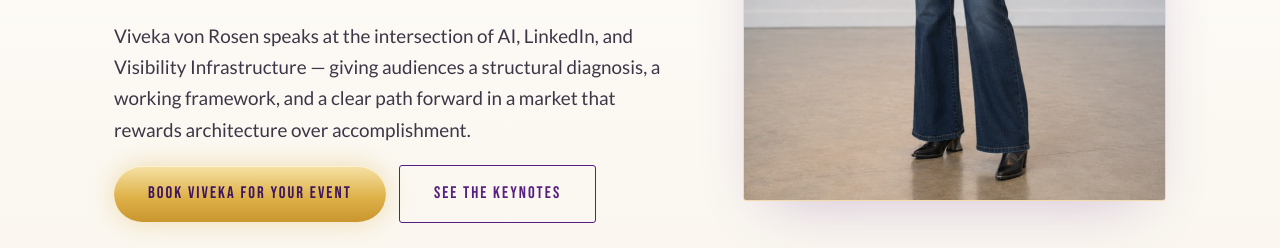
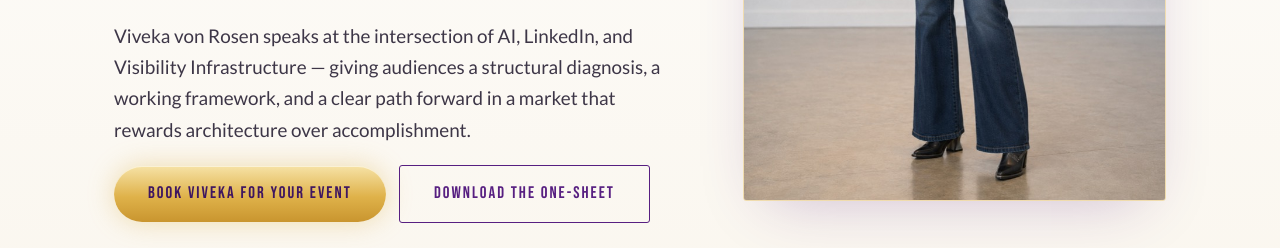
Before and after one commit to vivekavonrosen/vivekavonrosen.com, a plain HTML site: page site/speaking.html in a window 1280 px wide. Shown: the part 552-800 px from the top of the page. Drawn offline with nearby package versions, Linux system fonts and the light colour scheme; a web font is replaced by a local one.

Commit message:
Speaking: add downloadable one-sheet PDF to hero and final CTA

```diff
--- a/site/speaking.html
+++ b/site/speaking.html
@@ -39,7 +39,7 @@
       <p>
         <a class="btn btn--gold" href="https://calendly.com/vivekacoach/speaking-inquiry" target="_blank" rel="noopener">Book Viveka for Your Event</a>
         &nbsp;&nbsp;
-        <a class="btn btn--ghost" href="#keynotes">See the Keynotes</a>
+        <a class="btn btn--ghost" href="files/viveka-von-rosen-speaker-one-sheet.pdf" target="_blank" rel="noopener" download>Download the One-Sheet</a>
       </p>
     </div>
     <div>
@@ -329,7 +329,7 @@
     <p>
       <a class="btn btn--gold" href="https://calendly.com/vivekacoach/speaking-inquiry" target="_blank" rel="noopener">Start a Speaking Conversation</a>
       &nbsp;&nbsp;
-      <a class="btn btn--ghost" href="press.html">Press &amp; Media Kit</a>
+      <a class="btn btn--ghost" href="files/viveka-von-rosen-speaker-one-sheet.pdf" target="_blank" rel="noopener" download>Download the One-Sheet</a>
     </p>
   </div>
 </section>
```
Also changed, not shown: 1 other file.
